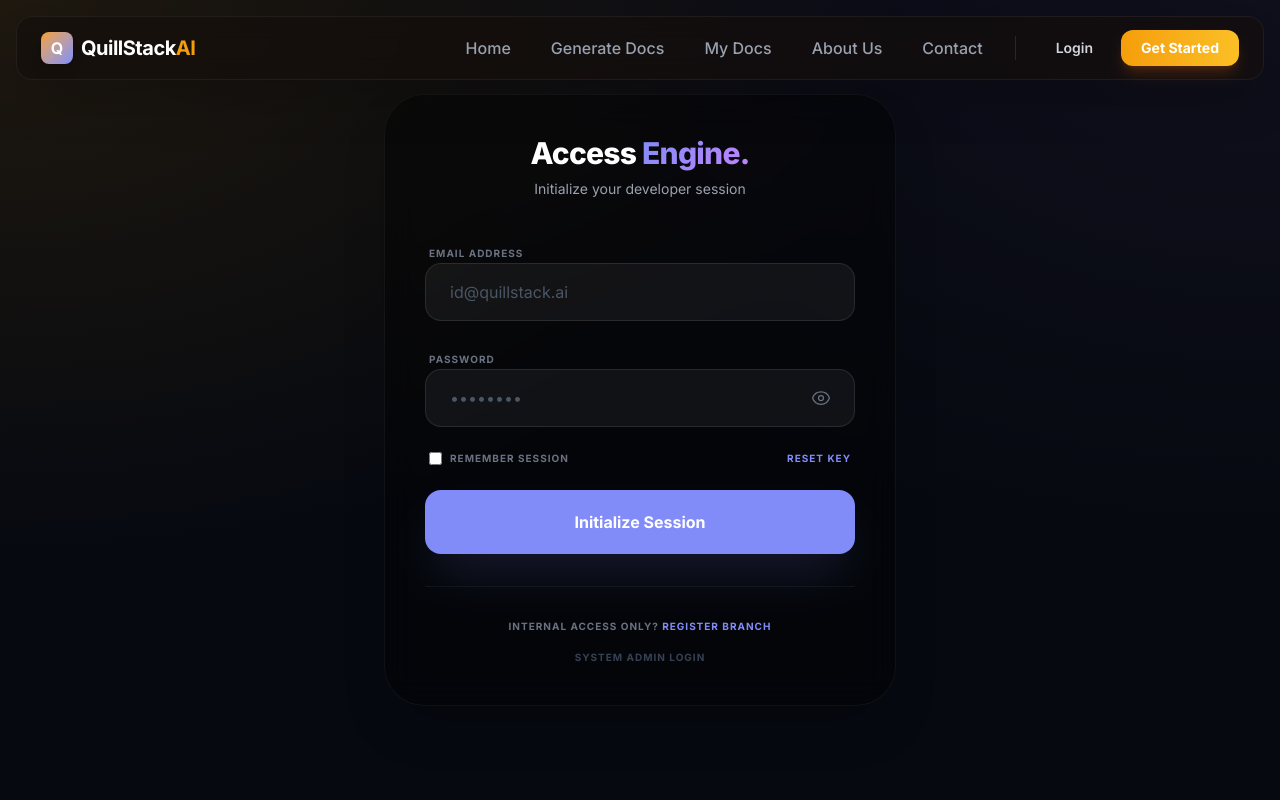
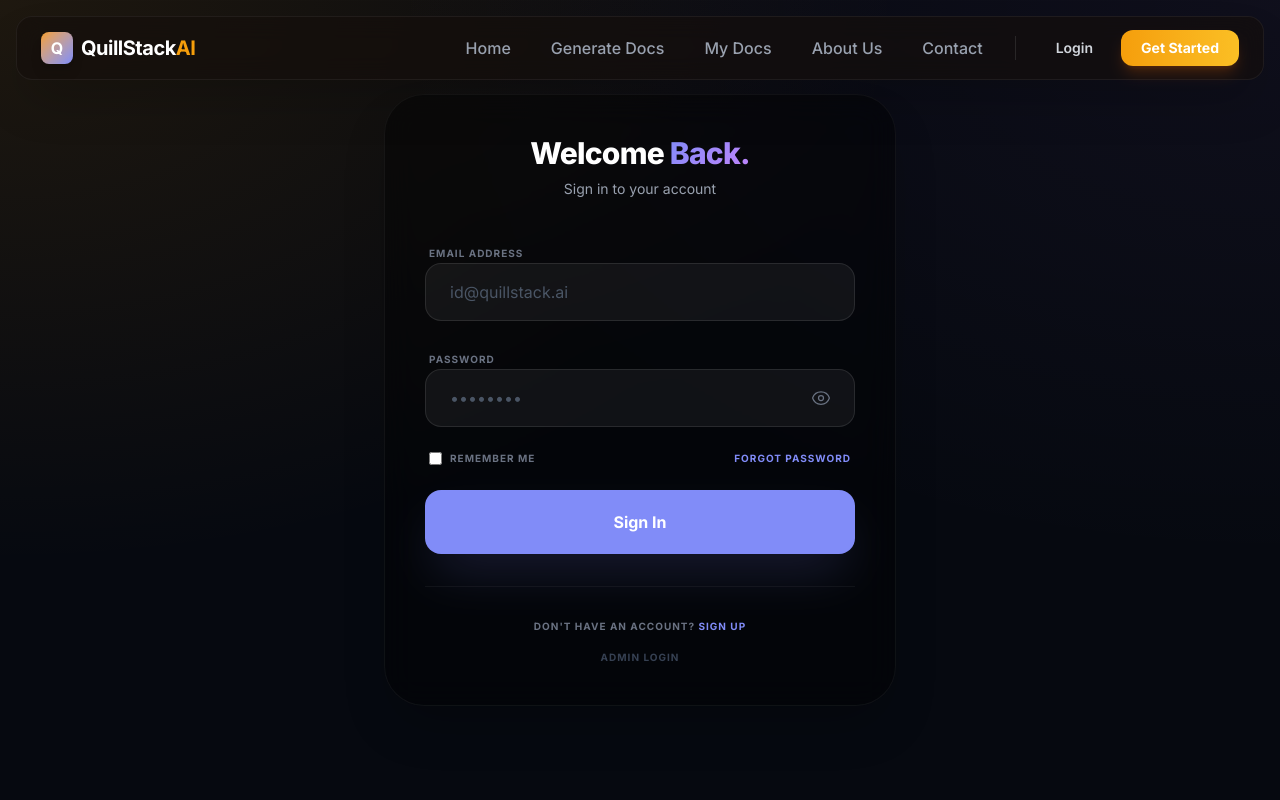
Before and after one commit to Aasthak07/QuillStack-AI, a Next.js app in the folder frontend/: page /login in a window 1280 px wide. Shown: the top 800 px of the page. Built offline with nearby package versions, Linux system fonts and the light colour scheme.

Commit message:
landing page structure

```diff
--- a/frontend/src/app/(user)/login/page.jsx
+++ b/frontend/src/app/(user)/login/page.jsx
@@ -94,9 +94,9 @@ export default function LoginPage() {
       >
         <div className="text-center space-y-2 mb-10">
           <h1 className="text-3xl font-extrabold tracking-tight text-white">
-            Access <span className="text-gradient">Engine.</span>
+            Welcome <span className="text-gradient">Back.</span>
           </h1>
-          <p className="text-sm text-gray-400">Initialize your developer session</p>
+          <p className="text-sm text-gray-400">Sign in to your account</p>
         </div>
 
         {errors.form && (
@@ -147,10 +147,10 @@ export default function LoginPage() {
           <div className="flex justify-between items-center text-[10px] font-bold uppercase tracking-widest px-1">
             <label className="flex items-center gap-2 cursor-pointer text-gray-500 hover:text-white transition-colors">
               <input type="checkbox" className="accent-accent-primary" />
-              <span>Remember Session</span>
+              <span>Remember Me</span>
             </label>
             <Link href="/forgot-password" size="sm" className="text-accent-primary hover:underline">
-              Reset Key
+              Forgot Password
             </Link>
           </div>
 
@@ -159,19 +159,19 @@ export default function LoginPage() {
             disabled={isSubmitting}
             className="w-full py-5 rounded-2xl bg-accent-primary text-white font-bold shadow-2xl shadow-accent-primary/20 hover:scale-[1.02] active:scale-95 transition-all disabled:opacity-50"
           >
-            {isSubmitting ? "Syncing..." : "Initialize Session"}
+            {isSubmitting ? "Signing In..." : "Sign In"}
           </button>
         </form>
 
         <div className="mt-8 pt-8 border-t border-white/5 text-center space-y-4">
           <p className="text-[10px] font-bold uppercase tracking-widest text-gray-500">
-            Internal Access Only?{' '}
+            Don't have an account?{' '}
             <Link href="/signup" className="text-accent-primary hover:underline">
-              Register Branch
+              Sign Up
             </Link>
           </p>
           <Link href="/admin-login" className="block text-[10px] font-bold uppercase tracking-widest text-gray-700 hover:text-gray-400 transition-colors">
-            System Admin Login
+            Admin Login
           </Link>
         </div>
       </motion.div>
--- a/frontend/src/app/(user)/page.jsx
+++ b/frontend/src/app/(user)/page.jsx
@@ -66,7 +66,15 @@ export default function LandingPage() {
         <div className="absolute top-20 right-0 w-96 h-96 bg-accent-orange/10 blur-[100px] -z-10 rounded-full" />
 
         <div className="max-w-6xl mx-auto text-center space-y-8">
-          <div className="inline-flex h-9" aria-hidden="true" />
+          <motion.div
+            initial={{ opacity: 0, scale: 0.9 }}
+            animate={{ opacity: 1, scale: 1 }}
+            transition={{ duration: 0.5 }}
+            className="inline-flex items-center gap-2 px-4 py-1.5 rounded-full glass border-white/10 text-sm font-medium text-accent-orange"
+          >
+            <HiOutlineSparkles className="animate-pulse" />
+            <span>AI-Powered Code Documentation</span>
+          </motion.div>
 
           <motion.h1
             initial={{ opacity: 0, y: 20 }}
--- a/frontend/src/app/(user)/signup/page.jsx
+++ b/frontend/src/app/(user)/signup/page.jsx
@@ -121,9 +121,9 @@ export default function SignUpPage() {
       >
         <div className="text-center space-y-2 mb-10">
           <h1 className="text-3xl font-extrabold tracking-tight text-white">
-            Register <span className="text-gradient">Branch.</span>
+            Create <span className="text-gradient">Account.</span>
           </h1>
-          <p className="text-sm text-gray-400">Join the QuillStack AI network</p>
+          <p className="text-sm text-gray-400">Join the QuillStack AI community</p>
         </div>
 
         <form onSubmit={handleFormSubmit} className="space-y-6">
@@ -135,7 +135,7 @@ export default function SignUpPage() {
               value={values.name}
               onChange={handleChange}
               className="w-full px-6 py-4 rounded-2xl bg-white/5 border border-white/10 focus:border-accent-primary/50 focus:bg-white/10 outline-none transition-all text-white placeholder-gray-600"
-              placeholder="Architect Name"
+              placeholder="Your Name"
             />
             {errors.name && <p className="text-[10px] text-red-400 font-bold ml-1">{errors.name}</p>}
           </div>
@@ -211,15 +211,15 @@ export default function SignUpPage() {
             disabled={isSubmitting}
             className="w-full py-5 rounded-2xl bg-accent-primary text-white font-bold shadow-2xl shadow-accent-primary/20 hover:scale-[1.02] active:scale-95 transition-all disabled:opacity-50"
           >
-            {isSubmitting ? "Deploying..." : "Join Network"}
+            {isSubmitting ? "Creating Account..." : "Sign Up"}
           </button>
         </form>
 
         <div className="mt-8 pt-8 border-t border-white/5 text-center">
           <p className="text-[10px] font-bold uppercase tracking-widest text-gray-500">
-            Already Synced?{' '}
+            Already have an account?{' '}
             <Link href="/login" className="text-accent-primary hover:underline">
-              Access Session
+              Log In
             </Link>
           </p>
         </div>
@@ -231,7 +231,7 @@ export default function SignUpPage() {
               animate={{ opacity: 1, y: 0 }}
               className="mt-6 p-4 bg-accent-primary/10 border border-accent-primary/20 text-accent-primary rounded-2xl text-[10px] font-bold text-center uppercase tracking-widest"
             >
-              Network Auth Successful. Redirecting...
+              Account Created Successfully. Redirecting...
             </motion.div>
           )}
         </AnimatePresence>
```
